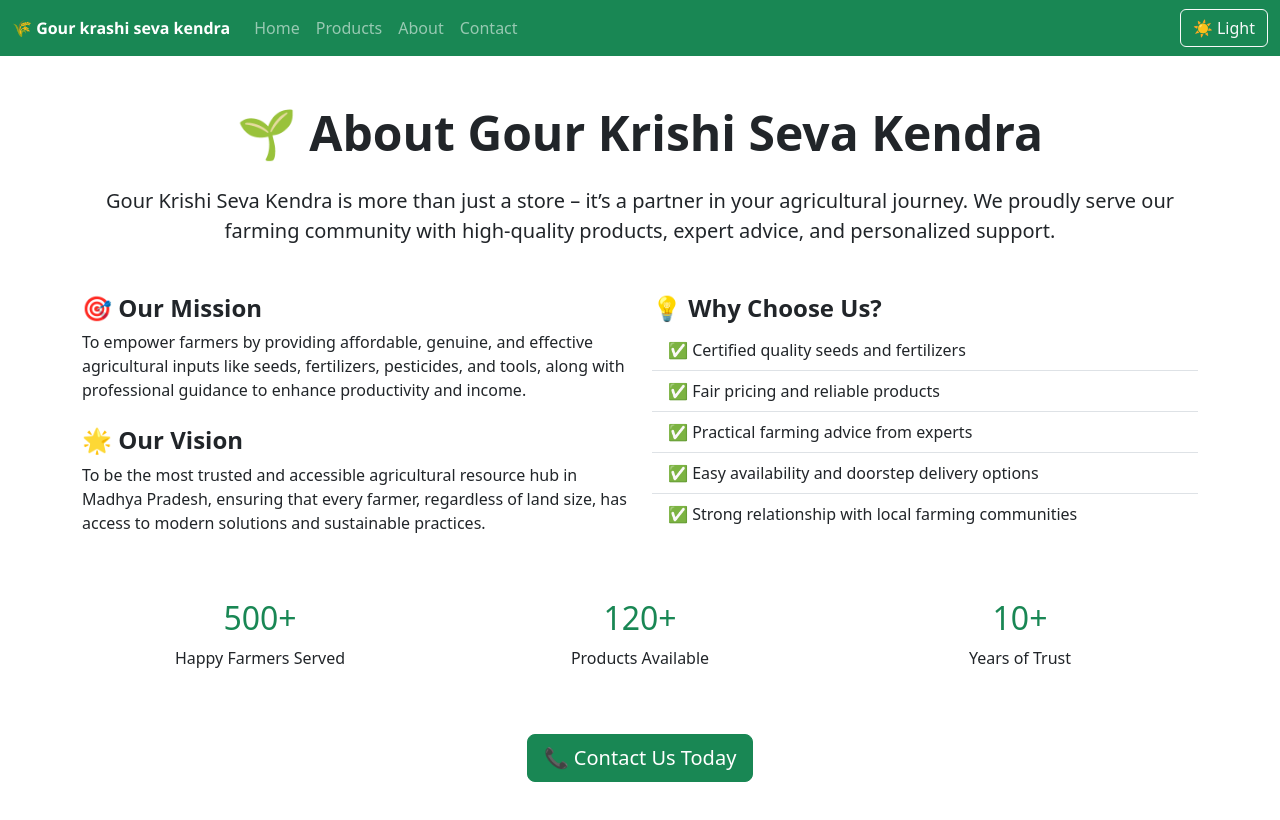
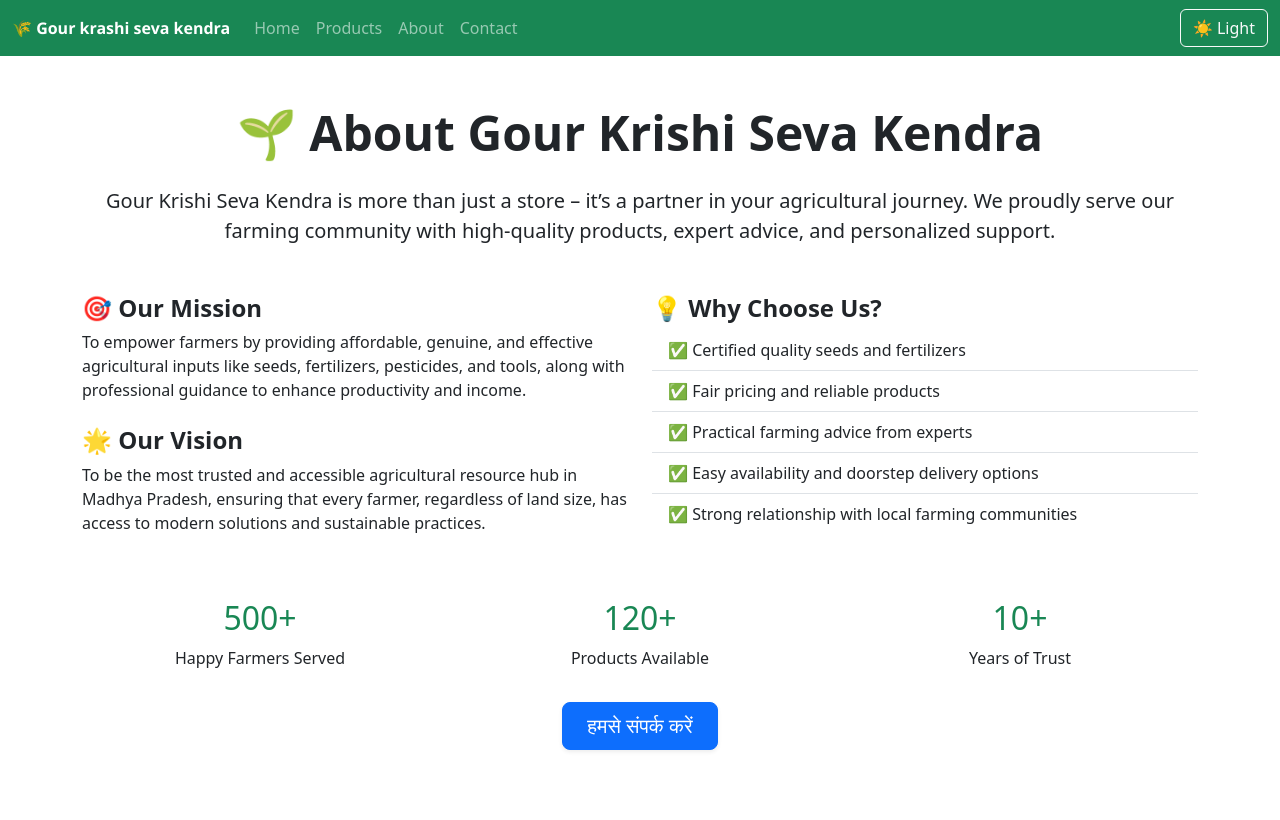
Before and after one commit to sajid-khan568/My_agriculture_project, a React (Vite) app: page /About in a window 1280 px wide. Shown: the top 820 px of the page. Built offline with nearby package versions, Linux system fonts and the light colour scheme.

Commit message:
update num in about

```diff
--- a/src/pages/About.jsx
+++ b/src/pages/About.jsx
@@ -52,10 +52,9 @@ const About = () => {
         </div>
       </div>
 
-      <div className="text-center mt-5">
-        <button className="btn btn-success btn-lg">
-          📞 Contact Us Today
-        </button>
+      <div className="text-center">
+        <a href="tel:+919630258473" className="btn btn-primary btn-lg px-4 py-2 mt-3 shadow-sm">हमसे संपर्क करें</a>
+
       </div>
     </div>
   );
```
